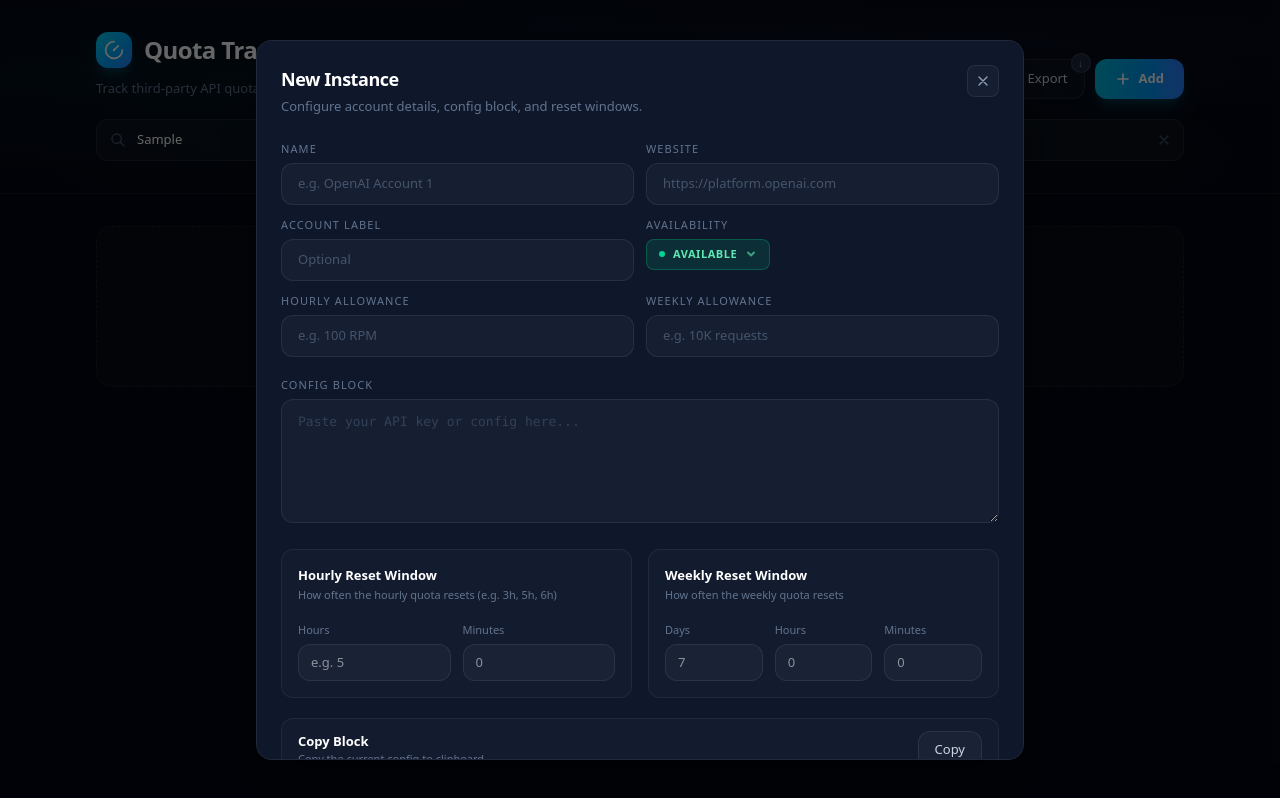
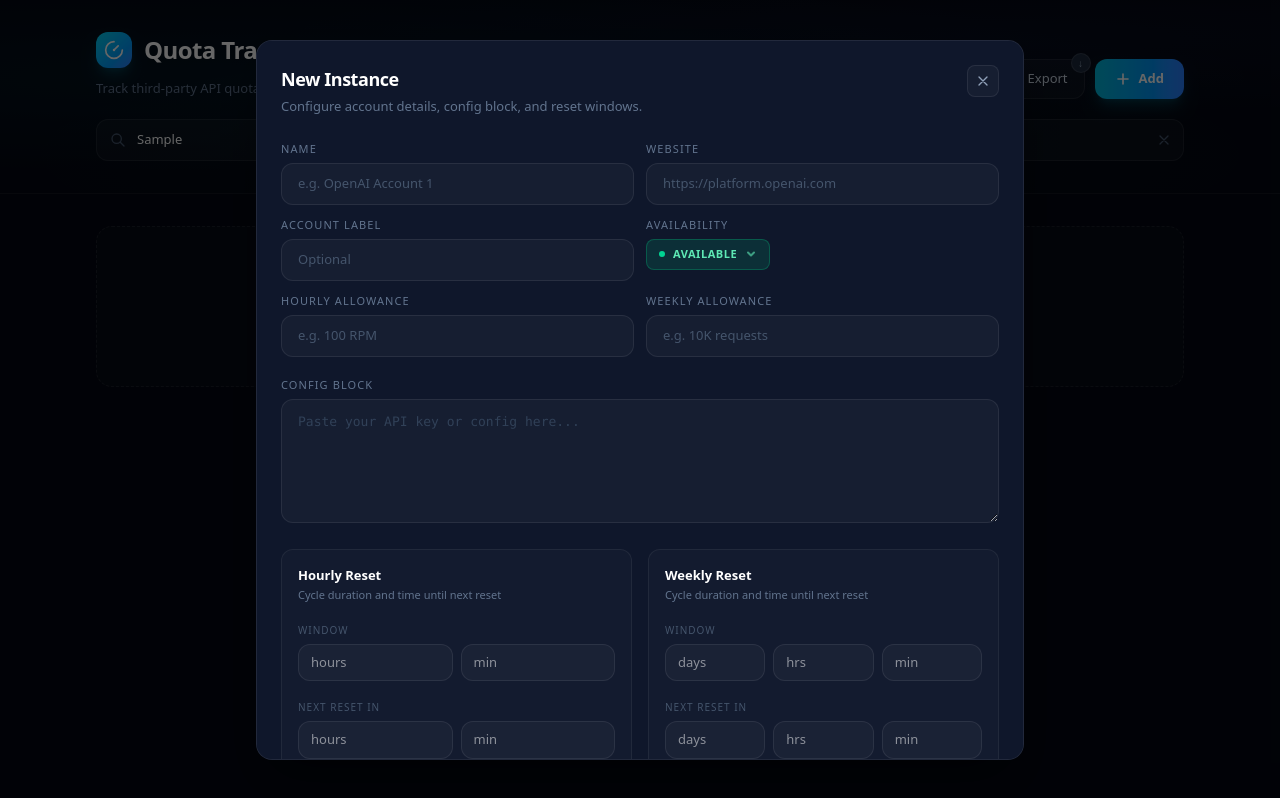
Before and after one commit to spideyonmoon/quota-tracker, a React (Vite) app: page / in a window 1280 px wide. Both pictures are taken after typing "Sample" into the empty fields and a click on the button "Add". Built offline with nearby package versions, Linux system fonts and the light colour scheme.

Commit message:
separate reset window + next reset time controls in editor form

```diff
--- a/src/components/InstanceEditorModal.tsx
+++ b/src/components/InstanceEditorModal.tsx
@@ -68,6 +68,23 @@ export function InstanceEditorModal({
   const [weeklyMinutes, setWeeklyMinutes] = useState(
     instance ? String(weeklyCooldown.minutes) : "",
   );
+  const nextHourly = remainingParts(instance?.hourlyResetTimestamp ?? 0);
+  const nextWeekly = remainingParts(instance?.weeklyResetTimestamp ?? 0);
+  const [nextHourlyHours, setNextHourlyHours] = useState(
+    instance ? String(nextHourly.days * 24 + nextHourly.hours) : "",
+  );
+  const [nextHourlyMinutes, setNextHourlyMinutes] = useState(
+    instance ? String(nextHourly.minutes) : "",
+  );
+  const [nextWeeklyDays, setNextWeeklyDays] = useState(
+    instance ? String(nextWeekly.days) : "",
+  );
+  const [nextWeeklyHours, setNextWeeklyHours] = useState(
+    instance ? String(nextWeekly.hours) : "",
+  );
+  const [nextWeeklyMinutes, setNextWeeklyMinutes] = useState(
+    instance ? String(nextWeekly.minutes) : "",
+  );
   const [availability, setAvailability] = useState<QuotaFlag>(getAvailabilityFlag(instance));
   const [copied, setCopied] = useState(false);
   const [errors, setErrors] = useState<FieldErrors>({});
@@ -109,6 +126,8 @@ export function InstanceEditorModal({
     const now = Date.now();
     const hourlyMs = durationToMs(0, Math.max(Number(hourlyHours) || 0, 0), Math.max(Number(hourlyMinutes) || 0, 0));
     const weeklyMs = durationToMs(Math.max(Number(weeklyDays) || 0, 0), Math.max(Number(weeklyHours) || 0, 0), Math.max(Number(weeklyMinutes) || 0, 0));
+    const nextHourlyMs = durationToMs(0, Math.max(Number(nextHourlyHours) || 0, 0), Math.max(Number(nextHourlyMinutes) || 0, 0));
+    const nextWeeklyMs = durationToMs(Math.max(Number(nextWeeklyDays) || 0, 0), Math.max(Number(nextWeeklyHours) || 0, 0), Math.max(Number(nextWeeklyMinutes) || 0, 0));
 
     onSubmit(
       {
@@ -120,8 +139,8 @@ export function InstanceEditorModal({
         weeklyAllowance: weeklyAllowance.trim() || "Quota",
         hourlyCooldownMs: hourlyMs,
         weeklyCooldownMs: weeklyMs,
-        hourlyResetTimestamp: now + hourlyMs,
-        weeklyResetTimestamp: now + weeklyMs,
+        hourlyResetTimestamp: now + (nextHourlyMs > 0 ? nextHourlyMs : hourlyMs),
+        weeklyResetTimestamp: now + (nextWeeklyMs > 0 ? nextWeeklyMs : weeklyMs),
         exhausted: availability === "exhausted",
         weeklyExhausted: availability === "weekly_exhausted",
       },
@@ -245,74 +264,119 @@ export function InstanceEditorModal({
 
           {/* Reset windows */}
           <div className="grid grid-cols-1 gap-4 lg:grid-cols-2">
-            {/* Hourly reset window */}
+            {/* Hourly */}
             <div className="rounded-xl border border-white/[0.06] bg-white/[0.02] p-4">
-              <p className="text-[13px] font-semibold text-white">Hourly Reset Window</p>
-              <p className="mt-0.5 text-[11px] text-slate-500">How often the hourly quota resets (e.g. 3h, 5h, 6h)</p>
-              <div className="mt-3 grid grid-cols-2 gap-3">
-                <label className="block">
-                  <span className="text-[11px] text-slate-500">Hours</span>
+              <p className="text-[13px] font-semibold text-white">Hourly Reset</p>
+              <p className="mt-0.5 text-[11px] text-slate-500">Cycle duration and time until next reset</p>
+              <div className="mt-3 space-y-3">
+                <div>
+                  <span className="text-[10px] font-medium uppercase tracking-widest text-slate-600">Window</span>
+                  <div className="mt-1 grid grid-cols-2 gap-2">
                     <input
                       type="number"
                       min="0"
                       value={hourlyHours}
                       onChange={(event) => setHourlyHours(event.target.value)}
-                    placeholder="e.g. 5"
-                    className={`mt-1 ${numberClass}`}
+                      placeholder="hours"
+                      className={numberClass}
                     />
-                </label>
-                <label className="block">
-                  <span className="text-[11px] text-slate-500">Minutes</span>
                     <input
                       type="number"
                       min="0"
                       value={hourlyMinutes}
                       onChange={(event) => setHourlyMinutes(event.target.value)}
-                    placeholder="0"
-                    className={`mt-1 ${numberClass}`}
+                      placeholder="min"
+                      className={numberClass}
                     />
-                </label>
+                  </div>
+                </div>
+                <div>
+                  <span className="text-[10px] font-medium uppercase tracking-widest text-slate-600">Next reset in</span>
+                  <div className="mt-1 grid grid-cols-2 gap-2">
+                    <input
+                      type="number"
+                      min="0"
+                      value={nextHourlyHours}
+                      onChange={(event) => setNextHourlyHours(event.target.value)}
+                      placeholder="hours"
+                      className={numberClass}
+                    />
+                    <input
+                      type="number"
+                      min="0"
+                      value={nextHourlyMinutes}
+                      onChange={(event) => setNextHourlyMinutes(event.target.value)}
+                      placeholder="min"
+                      className={numberClass}
+                    />
+                  </div>
+                </div>
               </div>
             </div>
 
-            {/* Weekly reset window */}
+            {/* Weekly */}
             <div className="rounded-xl border border-white/[0.06] bg-white/[0.02] p-4">
-              <p className="text-[13px] font-semibold text-white">Weekly Reset Window</p>
-              <p className="mt-0.5 text-[11px] text-slate-500">How often the weekly quota resets</p>
-              <div className="mt-3 grid grid-cols-3 gap-3">
-                <label className="block">
-                  <span className="text-[11px] text-slate-500">Days</span>
+              <p className="text-[13px] font-semibold text-white">Weekly Reset</p>
+              <p className="mt-0.5 text-[11px] text-slate-500">Cycle duration and time until next reset</p>
+              <div className="mt-3 space-y-3">
+                <div>
+                  <span className="text-[10px] font-medium uppercase tracking-widest text-slate-600">Window</span>
+                  <div className="mt-1 grid grid-cols-3 gap-2">
                     <input
                       type="number"
                       min="0"
                       value={weeklyDays}
                       onChange={(event) => setWeeklyDays(event.target.value)}
-                    placeholder="7"
-                    className={`mt-1 ${numberClass}`}
+                      placeholder="days"
+                      className={numberClass}
                     />
-                </label>
-                <label className="block">
-                  <span className="text-[11px] text-slate-500">Hours</span>
                     <input
                       type="number"
                       min="0"
                       value={weeklyHours}
                       onChange={(event) => setWeeklyHours(event.target.value)}
-                    placeholder="0"
-                    className={`mt-1 ${numberClass}`}
+                      placeholder="hrs"
+                      className={numberClass}
                     />
-                </label>
-                <label className="block">
-                  <span className="text-[11px] text-slate-500">Minutes</span>
                     <input
                       type="number"
                       min="0"
                       value={weeklyMinutes}
                       onChange={(event) => setWeeklyMinutes(event.target.value)}
-                    placeholder="0"
-                    className={`mt-1 ${numberClass}`}
+                      placeholder="min"
+                      className={numberClass}
                     />
-                </label>
+                  </div>
+                </div>
+                <div>
+                  <span className="text-[10px] font-medium uppercase tracking-widest text-slate-600">Next reset in</span>
+                  <div className="mt-1 grid grid-cols-3 gap-2">
+                    <input
+                      type="number"
+                      min="0"
+                      value={nextWeeklyDays}
+                      onChange={(event) => setNextWeeklyDays(event.target.value)}
+                      placeholder="days"
+                      className={numberClass}
+                    />
+                    <input
+                      type="number"
+                      min="0"
+                      value={nextWeeklyHours}
+                      onChange={(event) => setNextWeeklyHours(event.target.value)}
+                      placeholder="hrs"
+                      className={numberClass}
+                    />
+                    <input
+                      type="number"
+                      min="0"
+                      value={nextWeeklyMinutes}
+                      onChange={(event) => setNextWeeklyMinutes(event.target.value)}
+                      placeholder="min"
+                      className={numberClass}
+                    />
+                  </div>
+                </div>
               </div>
             </div>
           </div>
```
Lines whose indentation alone changed are shown as unchanged.
